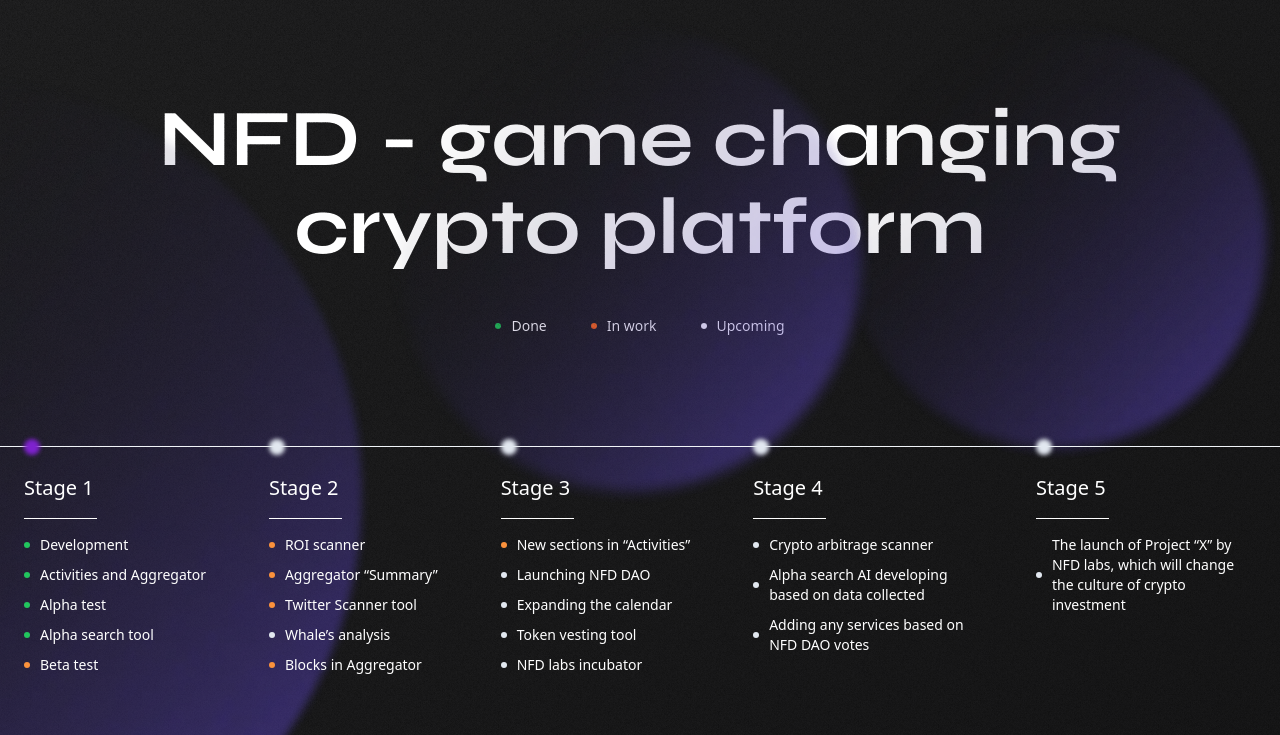
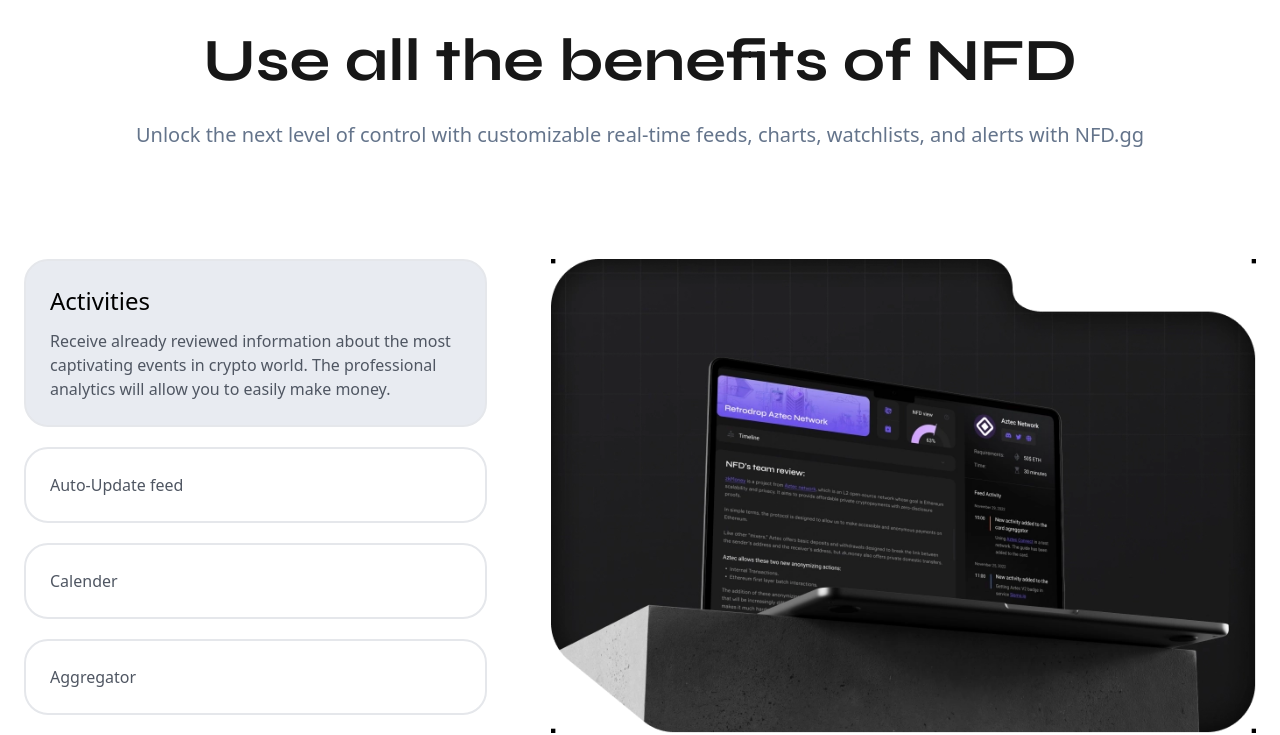
Before and after one commit to ayush09316/NFD, a React (Vite) app: page / in a window 1280 px wide. Shown: the part 1040-1775 px from the top of the page. Built offline with nearby package versions, Linux system fonts and the light colour scheme.

Commit message:
activity section added

```diff
--- a/src/App.jsx
+++ b/src/App.jsx
@@ -1,4 +1,4 @@
-import { About, Hero, Footer, Navbar, Contact, Roadmap,Members } from './component'
+import { About, Hero, Footer, Navbar, Contact, Roadmap,Members,Features } from './component'
 
 function App() {
 
@@ -8,6 +8,7 @@
      <Navbar/>
      <Hero/>
      <About/>
+     <Features/>
      <Roadmap/>
      <Members/>
      <Contact/>
--- /dev/null
+++ b/src/component/Features.jsx
@@ -0,0 +1,49 @@
+import activity from '../assets/feature/activities.webp'
+
+const Features = () => {
+  return (
+    <div className="relative w-full flex justify-center items-center bg-white py-[170px]">
+        <div className='absolute top-[-4rem] left-0 w-[20%] rounded-sm h-[4rem] z-40 bg-white'></div>
+      <div className="absolute top-[-4rem] left-[20%]  w-[50%] bg-transparent border-t-[4rem] z-40 border-t-transparent border-l-white border-l-[10vw]"></div>
+
+      <div className="w-full max-w-[1440px] mx-6 flex flex-col items-center justify-center gap-[110px]">
+        <div className="flex flex-col justify-center items-center gap-6 text-centermax-w-[875px]">
+            <h1 className="feature-heading ">Use all the benefits of NFD</h1>
+            <p className="text-xl text-slate-500">Unlock the next level of control with customizable real-time feeds, charts, watchlists, and alerts with NFD.gg</p>
+        </div>
+        <div className="w-full flex justify-between items-center gap-16">
+            <div className='flex flex-col items-center justify-center gap-5 cursor-pointer min-w-[463px]'>
+                <div className='w-full flex flex-col justify-center items-start gap-3 opacity-100 rounded-3xl p-6 max-w-[529px] border-2 bg-[#e8ebf1]'>
+                    <span className='font-xl text-2xl'>Activities</span>
+                    <span className='text-[#4f5662]'>Receive already reviewed information about the most captivating events in crypto world. The professional analytics will allow you to easily make money.</span>
+                </div>
+
+                <div className='w-full flex flex-col justify-center items-start gap-3 opacity-100 rounded-3xl p-6 max-w-[529px] border-2 '>
+
+                    <span className='text-[#4f5662]'>Auto-Update feed</span>
+                </div>
+
+                <div className='w-full flex flex-col justify-center items-start gap-3 opacity-100 rounded-3xl p-6 max-w-[529px] border-2 '>
+
+                    <span className='text-[#4f5662]'>Calender</span>
+                </div>
+
+                <div className='w-full flex flex-col justify-center items-start gap-3 opacity-100 rounded-3xl p-6 max-w-[529px] border-2'>
+                    <span className='text-[#4f5662]'>Aggregator</span>
+                </div>
+
+                <div className='w-full flex flex-col justify-center items-start gap-3 opacity-100 rounded-3xl p-6 max-w-[529px] border-2 '>
+                    <span className='text-[#4f5662]'>Alpha Search</span>
+                </div>
+            </div>
+
+            <div className="w-full max-w-[805px] relative self-start">
+                <img src={activity} alt="activity"/>
+            </div>
+        </div>
+      </div>
+    </div>
+  )
+}
+
+export default Features
--- a/src/component/index.js
+++ b/src/component/index.js
@@ -5,5 +5,6 @@
 import Contact from './Contact'
 import Roadmap from './Roadmap'
 import Members from './Members'
+import Features from './Features'
 
-export { Members,About, Hero, Footer, Navbar, Contact, Roadmap };
+export { Members,About, Hero, Footer, Navbar, Contact, Roadmap, Features };
--- a/src/index.css
+++ b/src/index.css
@@ -201,7 +201,14 @@
     line-height: 72px;
     margin: 0px;
 }
-
+.feature-heading{
+  font-family: Syne;
+    font-size: 60px;
+    font-weight: 700;
+    color: rgb(23, 23, 23);
+    line-height: 72px;
+    margin: 0px;
+}
 
 
 
```
Also changed, not shown: src/assets/feature/activities.webp (added).
